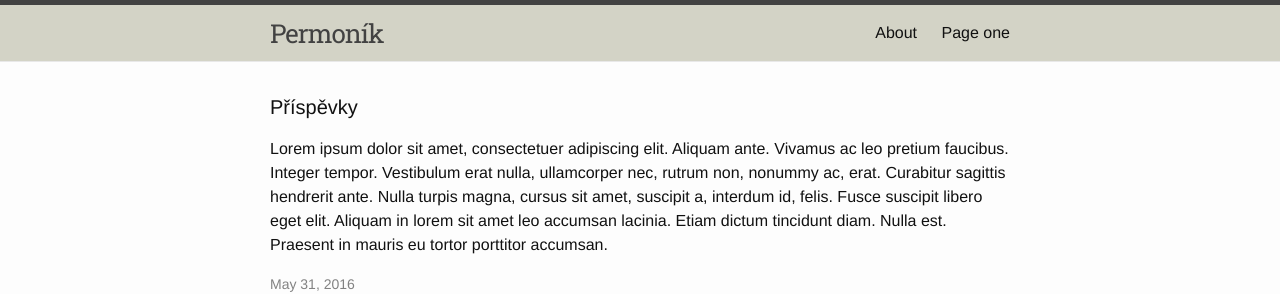
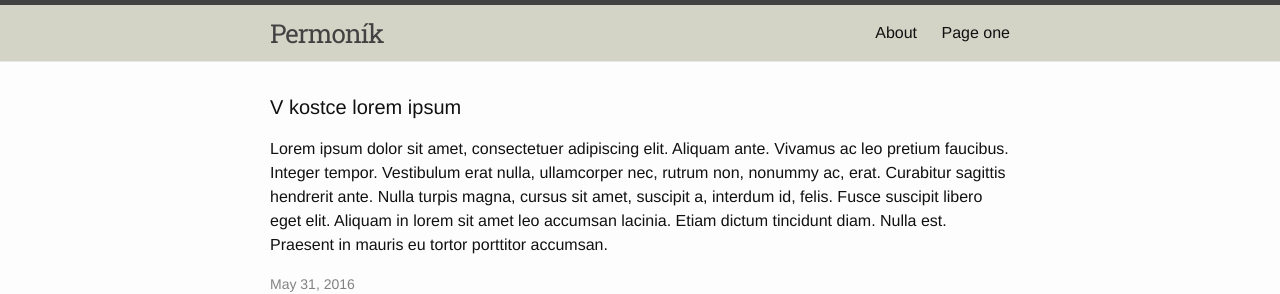
Before and after one commit to shm1ck/my-first-repo.github.io, a Jekyll site: the page built from index.html, in a window 1280 px wide. Shown: the top 294 px of the page. Built offline with Jekyll 4.4.1, drawn with Linux system fonts in a browser that asks for light colours.

Commit message:
Update index.html

```diff
--- a/index.html
+++ b/index.html
@@ -4,7 +4,7 @@ layout: default
 
 <div class="home">
 
-  <h1 class="page-heading">Příspěvky</h1>
+  <h1 class="page-heading">V kostce lorem ipsum</h1>
   <p>Lorem ipsum dolor sit amet, consectetuer adipiscing elit. Aliquam ante. Vivamus ac leo pretium faucibus. Integer tempor. Vestibulum erat nulla, ullamcorper nec, rutrum non, nonummy ac, erat. Curabitur sagittis hendrerit ante. Nulla turpis magna, cursus sit amet, suscipit a, interdum id, felis. Fusce suscipit libero eget elit. Aliquam in lorem sit amet leo accumsan lacinia. Etiam dictum tincidunt diam. Nulla est. Praesent in mauris eu tortor porttitor accumsan.</p>
 
   <ul class="post-list">
```
